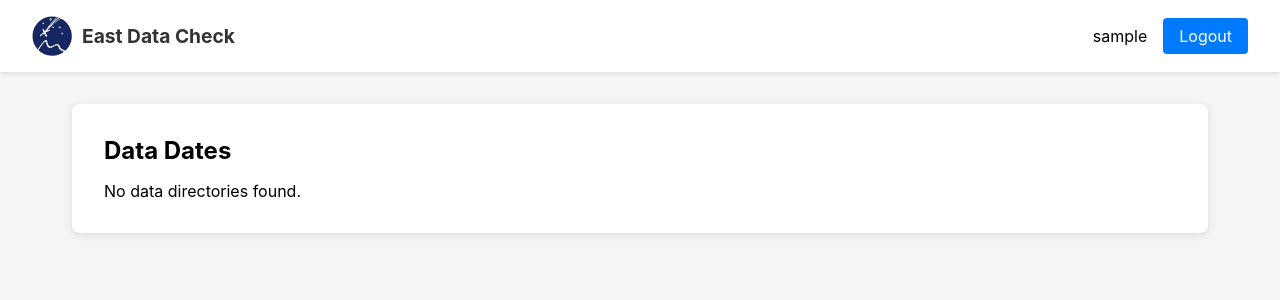
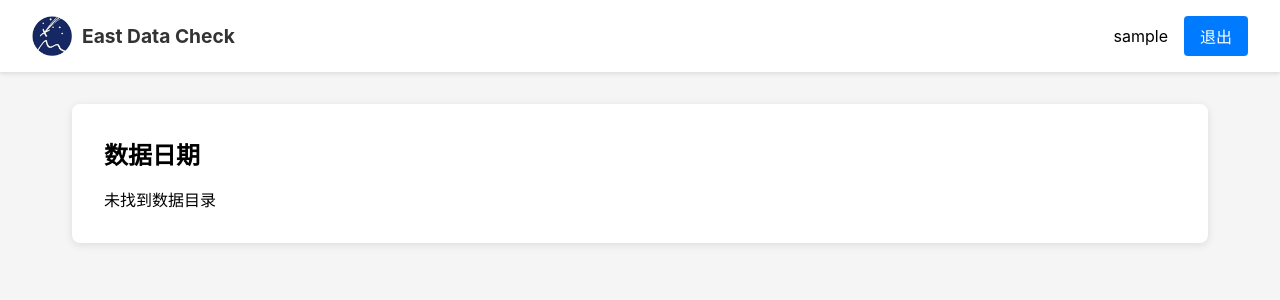
Before and after one commit to 278261631/east-data-check, a Django app: page /data/ in a window 1280 px wide. Shown: the top 300 px of the page. Run offline with Django 5.2, Linux system fonts and the light colour scheme; the visitor is signed in with stand-in values (Sample User, id 1); parts of the project's set-up code (start-up, migrations or seed data) failed here and were passed over.

Commit message:
Change UI language to Chinese

```diff
--- a/templates/base.html
+++ b/templates/base.html
@@ -44,9 +44,9 @@
         <div class="nav-links">
             {% if user.is_authenticated %}
                 <span>{{ user.username }}</span>
-                <a href="{% url 'accounts:logout' %}" class="btn">Logout</a>
+                <a href="{% url 'accounts:logout' %}" class="btn">退出</a>
             {% else %}
-                <a href="{% url 'accounts:login' %}" class="btn">Login</a>
+                <a href="{% url 'accounts:login' %}" class="btn">登录</a>
             {% endif %}
         </div>
     </nav>
--- a/templates/data/date_list.html
+++ b/templates/data/date_list.html
@@ -1,20 +1,20 @@
 {% extends 'base.html' %}
 
-{% block title %}Date List - East Data Check{% endblock %}
+{% block title %}日期列表 - East Data Check{% endblock %}
 
 {% block content %}
 <div class="card">
-    <h2>Data Dates</h2>
+    <h2>数据日期</h2>
     <div class="date-grid mt-1">
         {% for date in dates %}
         <a href="{% url 'data:date_detail' date.name %}" class="date-item {% if date.has_data %}has-data{% endif %}">
             <span class="date-name">{{ date.name }}</span>
             {% if date.has_data %}
-            <span class="badge">Valid</span>
+            <span class="badge">有效</span>
             {% endif %}
         </a>
         {% empty %}
-        <p>No data directories found.</p>
+        <p>未找到数据目录</p>
         {% endfor %}
     </div>
 </div>
```
Also changed, not shown: templates/accounts/login.html (+5 -5 lines), templates/data/date_detail.html (+7 -7 lines).
